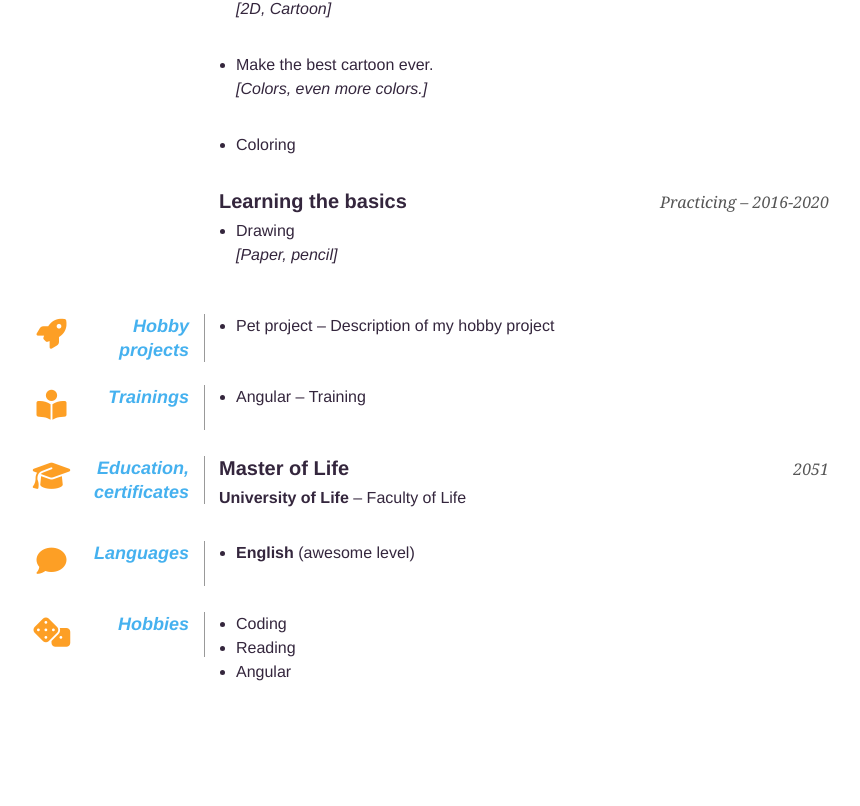
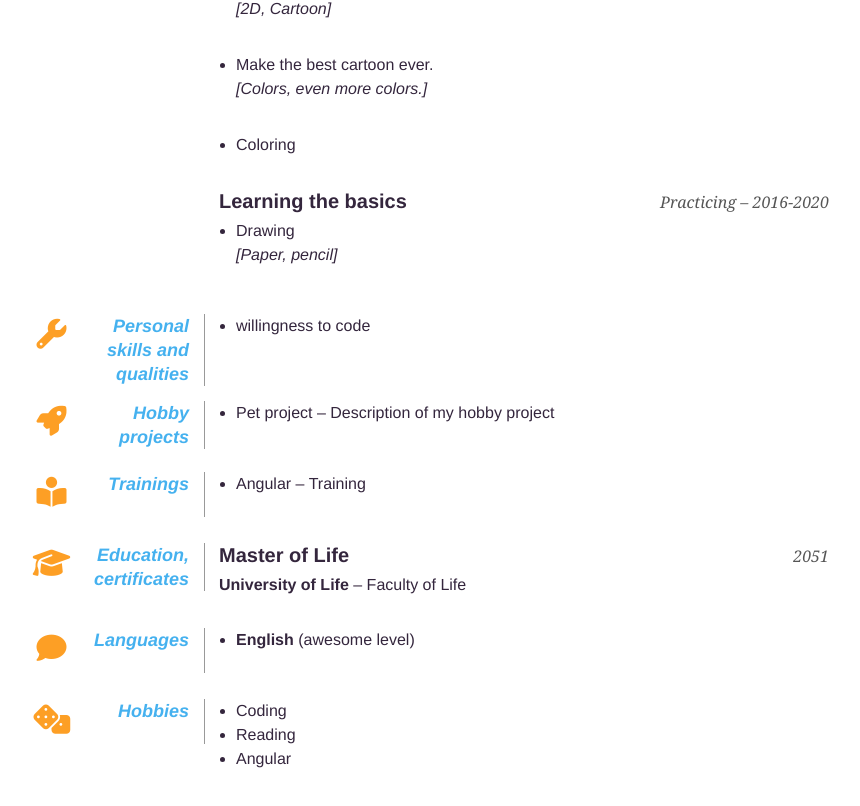
Before and after one commit to fogasjanos/resume, an Angular app: page / in a window 1280 px wide. Shown: the part 418-1224 px from the top of the page, without its empty margins (211-1071 px from the left). Built offline with nearby package versions, Linux system fonts and the light colour scheme.

Commit message:
Refactor, cleanup, use aspect

```diff
--- a/public/resume.json
+++ b/public/resume.json
@@ -1,67 +1,7 @@
 {
-  "education": {
-    "label": "Education, certificates",
-    "style": "fa-graduation-cap",
-    "labelClass": "colorLightBlue",
-    "schools": [
-      {
-        "degree": "Master of Life",
-        "faculty": "Faculty of Life",
-        "school": "University of Life",
-        "year": 2051
-      }
-    ]
-  },
-  "experience": {
-    "companies": [
-      {
-        "description": ["Description of the current job"],
-        "from": 2024,
-        "name": "ACME Inc.",
-        "position": "Senior Looney Toon",
-        "technologies": "Cartoon, 2D, 3D",
-        "to": "present",
-        "url": "https://www.ac.me"
-      },
-      {
-        "description": ["Other things I do..."]
-      },
-      {
-        "description": ["Things I do.", "Other things I do."],
-        "from": 2020,
-        "name": "Company Name",
-        "position": "Best character",
-        "technologies": "2D, Cartoon",
-        "to": 2024,
-        "url": "https://fake.url/"
-      },
-      {
-        "description": ["Make the best cartoon ever."],
-        "technologies": "Colors, even more colors."
-      },
-      {
-        "description": ["Coloring"]
-      },
-      {
-        "description": ["Drawing"],
-        "from": 2016,
-        "name": "Practicing",
-        "position": "Learning the basics",
-        "technologies": "Paper, pencil",
-        "to": 2020
-      }
-    ],
-    "label": "Professional experience",
-    "style": "fa-laptop-code",
-    "labelClass": "colorLightBlue"
-  },
-  "hobbies": {
-    "label": "Hobbies",
-    "labelClass": "colorLightBlue",
-    "style": "fa-dice",
-    "values": ["Coding", "Reading", "Angular"]
-  },
   "general": {
+    "name": "YouKnowWho",
+    "objective": "My CV is the best...",
     "cell": {
       "label": "Cell",
       "value": "+999 (555) 123 456"
@@ -82,19 +22,71 @@
       "label": "Location",
       "value": "Walhalla",
       "url": "https://www.google.com/maps/place/Walhalla"
-    },
-    "name": "YouKnowWho",
-    "objective": "My CV is the best..."
+    }
   },
-  "language": {
-    "label": "Languages",
+  "experience": {
+    "companies": [
+      {
+        "description": [
+          "Description of the current job"
+        ],
+        "from": 2024,
+        "name": "ACME Inc.",
+        "position": "Senior Looney Toon",
+        "technologies": "Cartoon, 2D, 3D",
+        "to": "present",
+        "url": "https://www.ac.me"
+      },
+      {
+        "description": [
+          "Other things I do..."
+        ]
+      },
+      {
+        "description": [
+          "Things I do.",
+          "Other things I do."
+        ],
+        "from": 2020,
+        "name": "Company Name",
+        "position": "Best character",
+        "technologies": "2D, Cartoon",
+        "to": 2024,
+        "url": "https://fake.url/"
+      },
+      {
+        "description": [
+          "Make the best cartoon ever."
+        ],
+        "technologies": "Colors, even more colors."
+      },
+      {
+        "description": [
+          "Coloring"
+        ]
+      },
+      {
+        "description": [
+          "Drawing"
+        ],
+        "from": 2016,
+        "name": "Practicing",
+        "position": "Learning the basics",
+        "technologies": "Paper, pencil",
+        "to": 2020
+      }
+    ],
+    "label": "Professional experience",
+    "style": "fa-laptop-code",
+    "labelClass": "colorLightBlue"
+  },
+  "skills": {
+    "disabled": false,
+    "label": "Personal skills and qualities",
     "labelClass": "colorLightBlue",
-    "style": "fa-comment",
-    "languages": [
-      {
-        "level": "awesome level",
-        "name": "English"
-      }
+    "style": "fa-wrench",
+	"values": [
+      "willingness to code"
     ]
   },
   "project": {
@@ -108,11 +100,6 @@
       }
     ]
   },
-  "skills": {
-    "label": "Personal skills and qualities",
-    "labelClass": "colorLightBlue",
-    "values": ["willingness to code"]
-  },
   "training": {
     "label": "Trainings",
     "labelClass": "colorLightBlue",
@@ -123,5 +110,39 @@
         "organizer": "Training"
       }
     ]
+  },
+  "education": {
+    "label": "Education, certificates",
+    "style": "fa-graduation-cap",
+    "labelClass": "colorLightBlue",
+    "schools": [
+      {
+        "degree": "Master of Life",
+        "faculty": "Faculty of Life",
+        "school": "University of Life",
+        "year": 2051
+      }
+    ]
+  },
+  "language": {
+    "label": "Languages",
+    "labelClass": "colorLightBlue",
+    "style": "fa-comment",
+    "languages": [
+      {
+        "level": "awesome level",
+        "name": "English"
+      }
+    ]
+  },
+  "hobbies": {
+    "label": "Hobbies",
+    "labelClass": "colorLightBlue",
+    "style": "fa-dice",
+    "values": [
+      "Coding",
+      "Reading",
+      "Angular"
+    ]
   }
 }
--- a/src/app/app.component.html
+++ b/src/app/app.component.html
@@ -4,6 +4,10 @@
 
     @if (resume.experience; as experience) {
       <app-resume-experience [experience]="experience" />
+    }
+
+    @if (resume.skills && !resume.skills.disabled) {
+      <app-resume-label-values [labelValues]="resume.skills" />
     }
 
     @if (resume.project; as project) {
@@ -22,7 +26,7 @@
     }
 
     @if (resume.hobbies; as hobbies) {
-      <app-resume-hobbies [hobbies]="hobbies" />
+      <app-resume-label-values [labelValues]="hobbies" />
     }
   </div>
 }
--- a/src/app/app.component.ts
+++ b/src/app/app.component.ts
@@ -10,7 +10,7 @@ import { ResumeProjectComponent } from './components/resume-project/resume-proje
 import { ResumeTrainingComponent } from './components/resume-training/resume-training.component';
 import { ResumeEducationComponent } from './components/resume-education/resume-education.component';
 import { ResumeLanguageComponent } from './components/resume-language/resume-language.component';
-import { ResumeHobbiesComponent } from './components/resume-hobbies/resume-hobbies.component';
+import { ResumeLabelValuesComponent } from './components/resume-label-values/resume-label-values.component';
 import { JsonDataService } from './services/json-data.service';
 
 @Component({
@@ -20,7 +20,7 @@ import { JsonDataService } from './services/json-data.service';
     ResumeEducationComponent,
     ResumeExperienceComponent,
     ResumeHeaderComponent,
-    ResumeHobbiesComponent,
+    ResumeLabelValuesComponent,
     ResumeLanguageComponent,
     ResumeProjectComponent,
     ResumeTrainingComponent,
@@ -40,8 +40,8 @@ export class AppComponent {
 
     this.resume$ = this.route.queryParams.pipe(
       switchMap((params: Params) => {
-        const postfix = params['p'];
-        return this.jsonDataService.getJsonData(postfix);
+        const aspect = params['a'] || params['aspect'];
+        return this.jsonDataService.getJsonData(aspect);
       })
     );
   }
--- a/src/app/components/resume-hobbies/resume-hobbies.component.html
+++ /dev/null
@@ -1,14 +0,0 @@
-<dl>
-  <dt>
-    <i class="fas big-icon {{ hobbies().style }}"></i>
-    <span class="{{ hobbies().labelClass }}">{{ hobbies().label }}</span>
-  </dt>
-  <dd>
-    <ul>
-      @for (hobby of hobbies().values; track $index) {
-        <li>{{ hobby }}</li>
-      }
-    </ul>
-  </dd>
-  <dd class="clear"></dd>
-</dl>
--- a/src/app/components/resume-hobbies/resume-hobbies.component.ts
+++ /dev/null
@@ -1,11 +0,0 @@
-import { ChangeDetectionStrategy, Component, input } from '@angular/core';
-import { Hobby } from '../../interfaces/hobby.interface';
-
-@Component({
-  selector: 'app-resume-hobbies',
-  templateUrl: './resume-hobbies.component.html',
-  changeDetection: ChangeDetectionStrategy.OnPush,
-})
-export class ResumeHobbiesComponent {
-  readonly hobbies = input.required<Hobby>();
-}
--- /dev/null
+++ b/src/app/components/resume-label-values/resume-label-values.component.html
@@ -0,0 +1,14 @@
+<dl>
+  <dt>
+    <i class="fas big-icon {{ labelValues().style }}"></i>
+    <span class="{{ labelValues().labelClass }}">{{ labelValues().label }}</span>
+  </dt>
+  <dd>
+    <ul>
+      @for (hobby of labelValues().values; track $index) {
+        <li>{{ hobby }}</li>
+      }
+    </ul>
+  </dd>
+  <dd class="clear"></dd>
+</dl>
--- /dev/null
+++ b/src/app/components/resume-label-values/resume-label-values.component.ts
@@ -0,0 +1,11 @@
+import { ChangeDetectionStrategy, Component, input } from '@angular/core';
+import { LabelValues } from '../../interfaces/label-values.interface';
+
+@Component({
+  selector: 'app-resume-label-values',
+  templateUrl: './resume-label-values.component.html',
+  changeDetection: ChangeDetectionStrategy.OnPush,
+})
+export class ResumeLabelValuesComponent {
+  readonly labelValues = input.required<LabelValues>();
+}
--- a/src/app/interfaces/hobby.interface.ts
+++ b/src/app/interfaces/label-values.interface.ts
@@ -1,6 +1,7 @@
 import { Styleable } from './styleable.interface';
 
-export interface Hobby extends Styleable {
+export interface LabelValues extends Styleable {
   readonly label: string;
   readonly values: string[];
+  readonly disabled?: boolean;
 }
--- a/src/app/interfaces/skill.interface.ts
+++ /dev/null
@@ -1,4 +0,0 @@
-export interface Skill {
-  readonly label: string;
-  readonly values: readonly string[];
-}
--- a/src/app/services/json-data.service.ts
+++ b/src/app/services/json-data.service.ts
@@ -8,8 +8,9 @@ import { Observable } from 'rxjs';
 export class JsonDataService {
   private readonly http = inject(HttpClient);
 
-  getJsonData(postfix: string): Observable<any> {
-    const apiUrl = `resume${postfix ? '-' + postfix : ''}.json`;
+  getJsonData(aspect: string): Observable<any> {
+    const postfix = aspect ? '-' + aspect : '';
+    const apiUrl = `resume${postfix}.json`;
 
     return this.http.get<any>(apiUrl);
   }
```
Also changed, not shown: src/app/interfaces/resume.interface.ts (+7 -8 lines), 2 other files (tests, documents, lock files or other folders).
